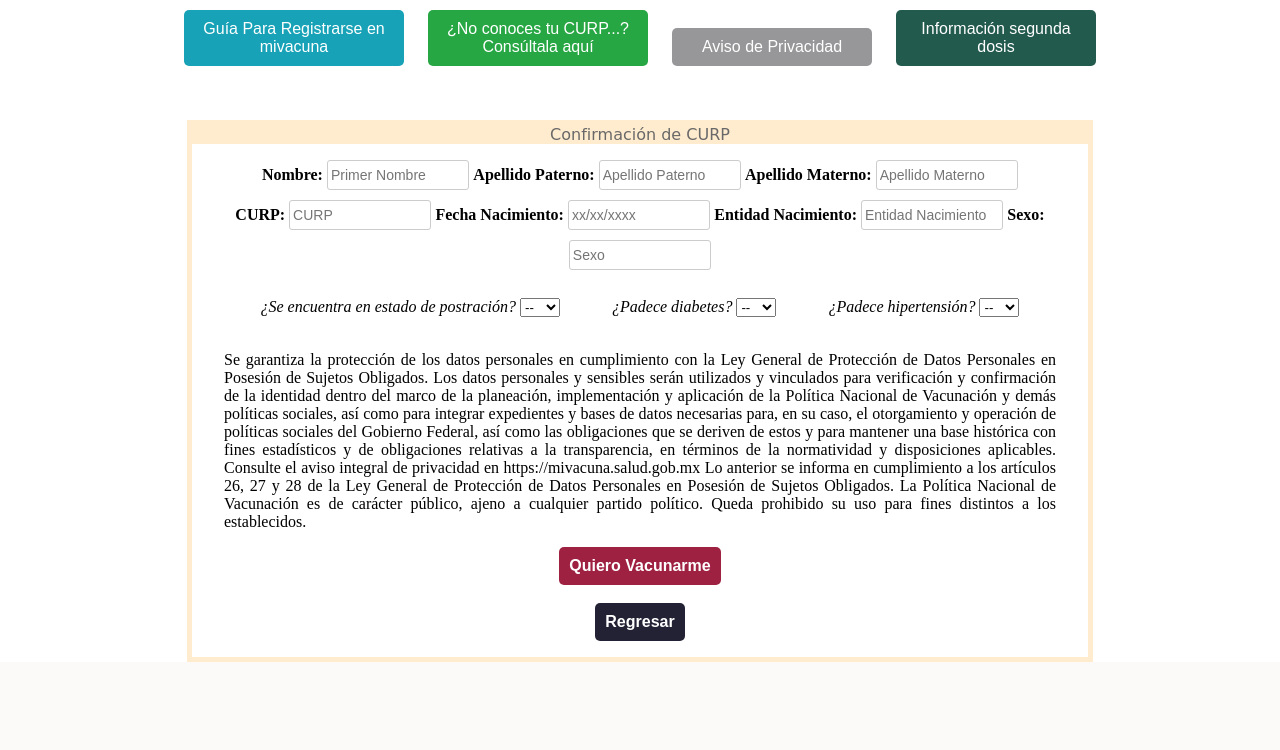
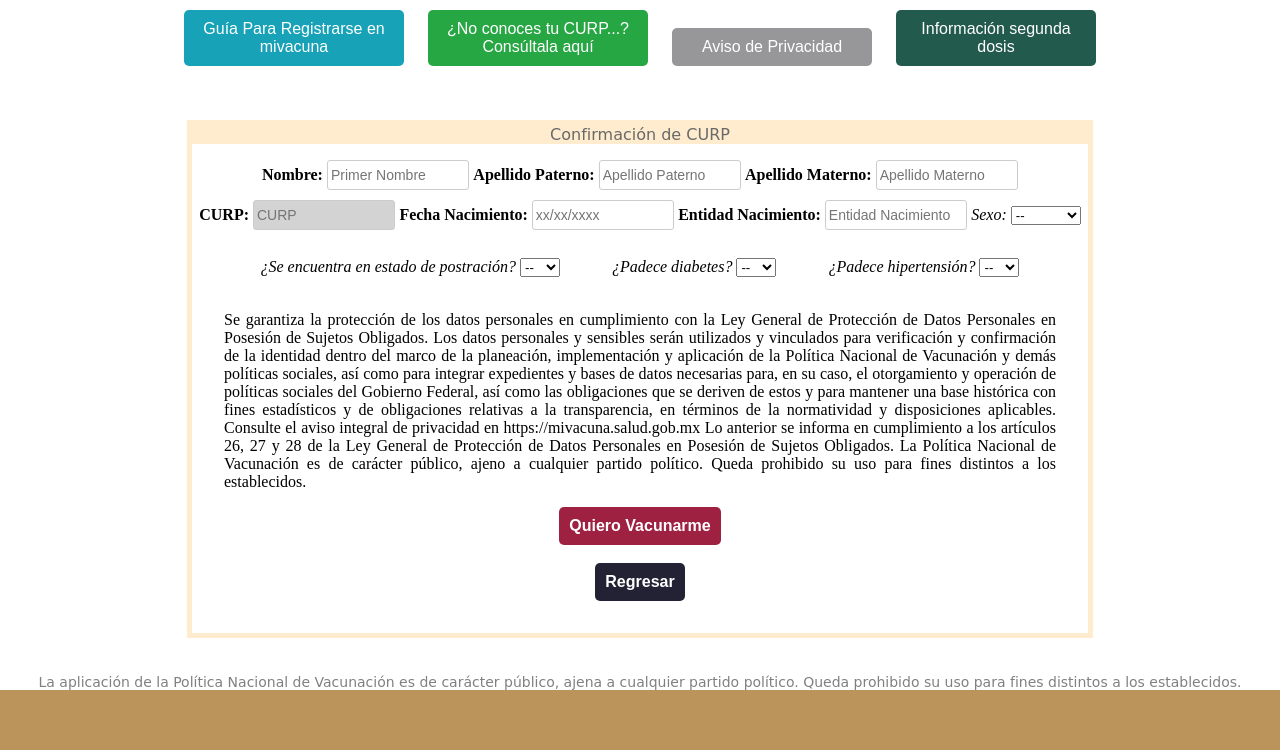
Before and after one commit to L7z404/leonelMiVacunaPF, a PHP site: page /pages/confCurp.php in a window 1280 px wide. Shown: the part 284-1034 px from the top of the page. Before the commit the page ends 946 px from the top, so only its background shows below. Run offline with PHP 8.4, Linux system fonts and the light colour scheme; data that the repository does not hold is empty.

Commit message:
empezando a validar confCurp, pasa curp de index a confCurp, boton en confCurp abre segunda parte de form

```diff
--- a/index.php
+++ b/index.php
@@ -23,7 +23,7 @@
         <div id="raya_baja_cabeza"></div>
     </div>
     <br><br><br>
-    <form action="pages/confCurp.php" id="centerform" name="curpForm">
+    <form method="post" action="pages/confCurp.php" id="centerform" name="curpForm">
 
     <div id="container_dato_curp">
         <div id="info_a_curp">
@@ -36,8 +36,8 @@
         <div id="curp">
             <img alt="UserIcon" src="images/user.png">
 
-            <label>
-                <input type="text" id="curp_input" oninput="validarInput(this)" placeholder="Ingrese su CURP">
+            <label for="curp_input">
+                <input type="text" id="curp_input" name="curp_input" oninput="validarInput(this)" placeholder="Ingrese su CURP">
             </label>
             <pre id="resultado"></pre>
 
--- a/pages/confCurp.php
+++ b/pages/confCurp.php
@@ -1,4 +1,5 @@
 <?php
+    $infocurp = $_POST["curp_input"];
 ?>
 <!doctype html>
 <html lang="es">
@@ -10,6 +11,7 @@
     <link rel="icon" type="image/png" href="../images/favicon.png">
     <link rel="stylesheet" href="../css/vac_style.css" type="text/css">
     <link rel="stylesheet" href="../css/vac_style2.css" type="text/css">
+    <script src="../javascript/validaciones.js"></script>
 
     <script type="text/javascript">
         function ActivarCampo(){
@@ -42,7 +44,7 @@
 
     </div>
     <br><br><br>
-    <form id="confCenterForm" name="confCurpForm">
+    <form id="confCenterForm" name="confCurpForm" method="post" action="registroFolio.php">
         <div id="configCurp">
             <div id="info_a_curp">Confirmación de CURP</div>
 
@@ -50,29 +52,34 @@
 
                 <div id="espacioDatos" style="margin-top: 1em"></div>
                 <label for="txtNombre"><strong>Nombre:</strong>
-                    <input id="txtNombre" placeholder="Primer Nombre" style="width: 15%" />
+                    <input type="text" id="txtNombre" placeholder="Primer Nombre" style="width: 15%" />
                 </label>
 
                 <label for="txtApellidoP"><strong>Apellido Paterno:</strong>
-                    <input id="txtApellidoP" placeholder="Apellido Paterno" style="width: 15%" />
+                    <input type="text" id="txtApellidoP" placeholder="Apellido Paterno" style="width: 15%" />
                 </label>
 
                 <label for="txtApellidoM"><strong>Apellido Materno:</strong>
-                    <input id="txtApellidoM" placeholder="Apellido Materno" style="width: 15%" />
+                    <input type="text" id="txtApellidoM" placeholder="Apellido Materno" style="width: 15%" />
                 </label>
 
                 <br>
                 <label for="txtCurp"><strong>CURP:</strong>
-                    <input id="txtCurp" placeholder="CURP" style="width: 15%" />
+                    <input type="text" id="txtCurp" placeholder="CURP" style="width: 15%; background-color: #d4d3d3" value="<?php echo strtoupper($infocurp) ?>" disabled />
                 </label>
                 <label for="txtFechaNac"><strong>Fecha Nacimiento:</strong>
-                    <input id="txtFechaNac" placeholder="xx/xx/xxxx" style="width: 15%" />
+                    <input type="text" id="txtFechaNac" placeholder="xx/xx/xxxx" style="width: 15%" />
                 </label>
                 <label for="txtEntidadNac"><strong>Entidad Nacimiento:</strong>
-                    <input id="txtEntidadNac" placeholder="Entidad Nacimiento" style="width: 15%" />
+                    <input type="text" id="txtEntidadNac" placeholder="Entidad Nacimiento" style="width: 15%" />
                 </label>
-                <label for="txtSexo"><strong>Sexo:</strong>
-                    <input id="txtSexo" placeholder="Sexo" style="width: 15%" />
+                <label for="txtSexo"><i>Sexo:</i>
+                    <select id="txtSexo">
+                        <option selected disabled>--</option>
+                        <option>Hombre</option>
+                        <option>Mujer</option>
+                        <option>Otro</option>
+                    </select>
                 </label>
 
                 <br><br>
@@ -106,11 +113,66 @@
                 <br><br>
                 <button id="botonRegresar" type="button" onclick="window.location.href='../index.php'"><strong>Regresar</strong></button>
             </div>
-            <div id="espacioDatos" style="margin-bottom: 1em"></div>
+            <div id="espacioDatos" style="margin-bottom: 2em"></div>
         </div>
 
-        <div id="LugarDatos" style="display:none;">	aaaaaaaaaaaaaaaaaaaaa</div>
+        <div id="LugarDatos" style="display:none;">
+            <div id="info_a_curp">Lugar en donde voy a vacunarme y datos para localizarme</div>
+            <br>
+            <label for="comboEntidad"><i>Entidad:</i></label>
+            <select id="comboEntidad">
+                <option selected disabled>--</option>
+                <option>JALISCO</option>
+                <option>NAYARIT</option>
+                <option>MICHOACAN</option>
+                <option>GUANAJUATO</option>
+                <option>AGUASCALIENTES</option>
+            </select>
+            &ensp; &ensp; &ensp; &ensp;
+            <label for="comboMunicipio"><i>Municipio:</i></label>
+            <select id="comboMunicipio">
+                <option selected disabled>--</option>
+            </select>
+            &ensp; &ensp; &ensp; &ensp;
+            <label for="txtCP"><strong>Código Postal:</strong>
+                <input type="number" id="txtCP" placeholder="ej. 48640, 47760..." style="width: 15%" />
+            </label>
+            <br>
+
+            <label for="txtTelefono"><strong>Telefono(1):</strong>
+                <input type="text" id="txtTelefono" placeholder="ej. 3751042118" style="width: 15%" />
+            </label>
+
+            <label for="txtTelefono2"><strong>Telefono(2):</strong>
+                <input type="text" id="txtTelefono2" placeholder="ej. 4862153229" style="width: 15%" />
+            </label>
+
+            <label for="txtCorreo"><strong>Email:</strong>
+                <input type="email" id="txtCorreo" placeholder="ej. 4862153229" style="width: 15%" />
+            </label>
+
+            <label for="txtCorreo"><strong>Email Apoyo:</strong>
+                <input type="email" id="txtCorreo" placeholder="ej. 4862153229" style="width: 15%" />
+            </label>
+
+            <label for="txtCorreo"><strong>Domicilio completo o datos de contacto:</strong><br>
+                <textarea style="width: 70%"></textarea>
+            </label>
+
+            <br><br>
+            <div id="botonesConfigCurp">
+                <button id="botonVacu" type="button" onclick="return validaConfCurp();"><strong>Enviar</strong></button>
+            </div>
+            <br><br>
+        </div>
     </form>
 
 </body>
+    <footer>
+        <br><br>
+    <div id="texto_abajo_footer">
+        <p style="text-align: center; color: grey; font-family: 'Comic Sans MS',serif; font-size: 14px">La aplicación de la Política Nacional de Vacunación es de carácter público, ajena a cualquier partido político. Queda prohibido su uso para fines distintos a los establecidos.</p>
+    </div>
+    <div id="raya_baja_ultima_footer"></div>
+</footer>
 </html>
```
Also changed, not shown: javascript/validaciones.js (+27 -0 lines), pages/registroFolio.php (added, +16 -0 lines).
